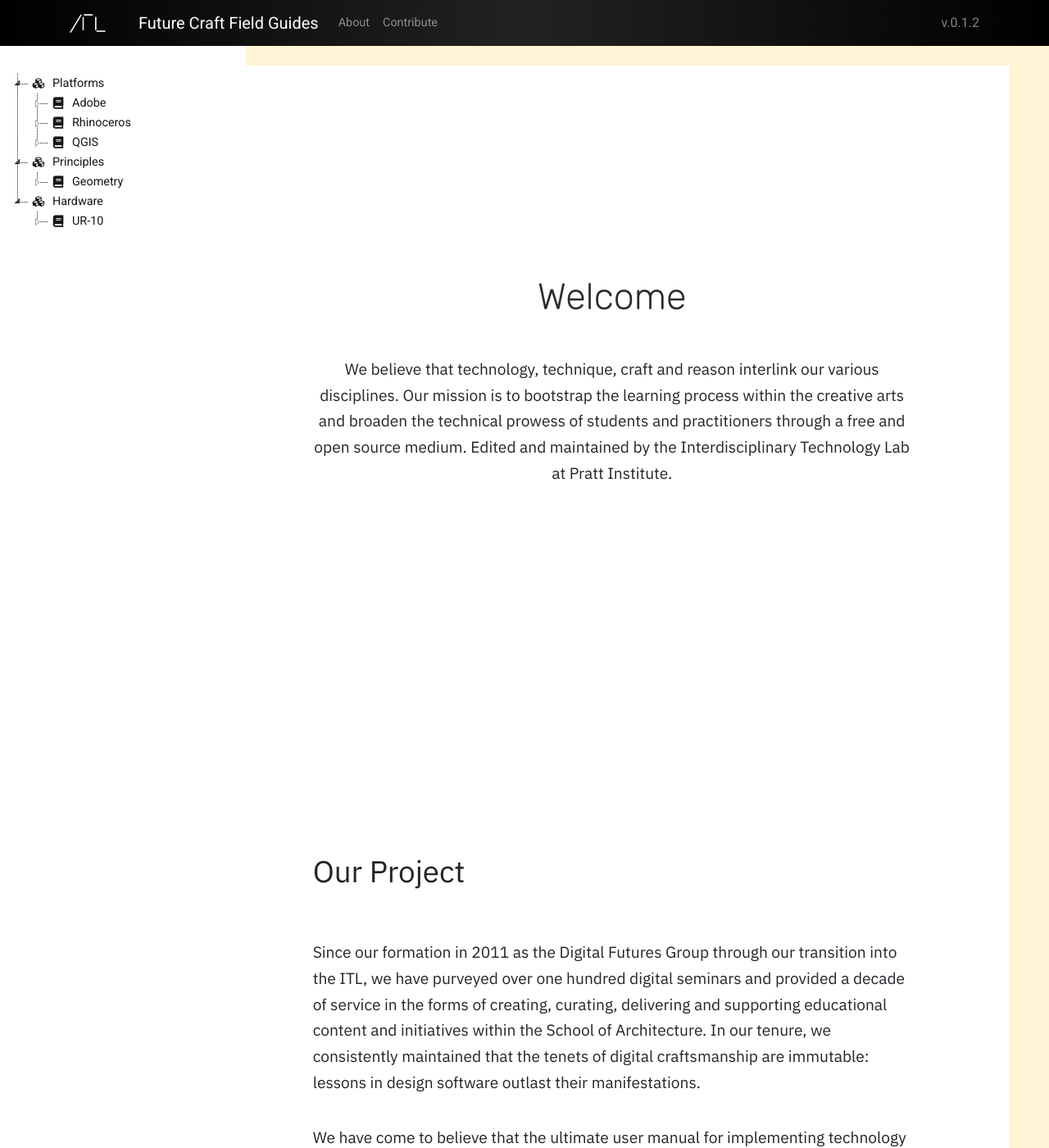
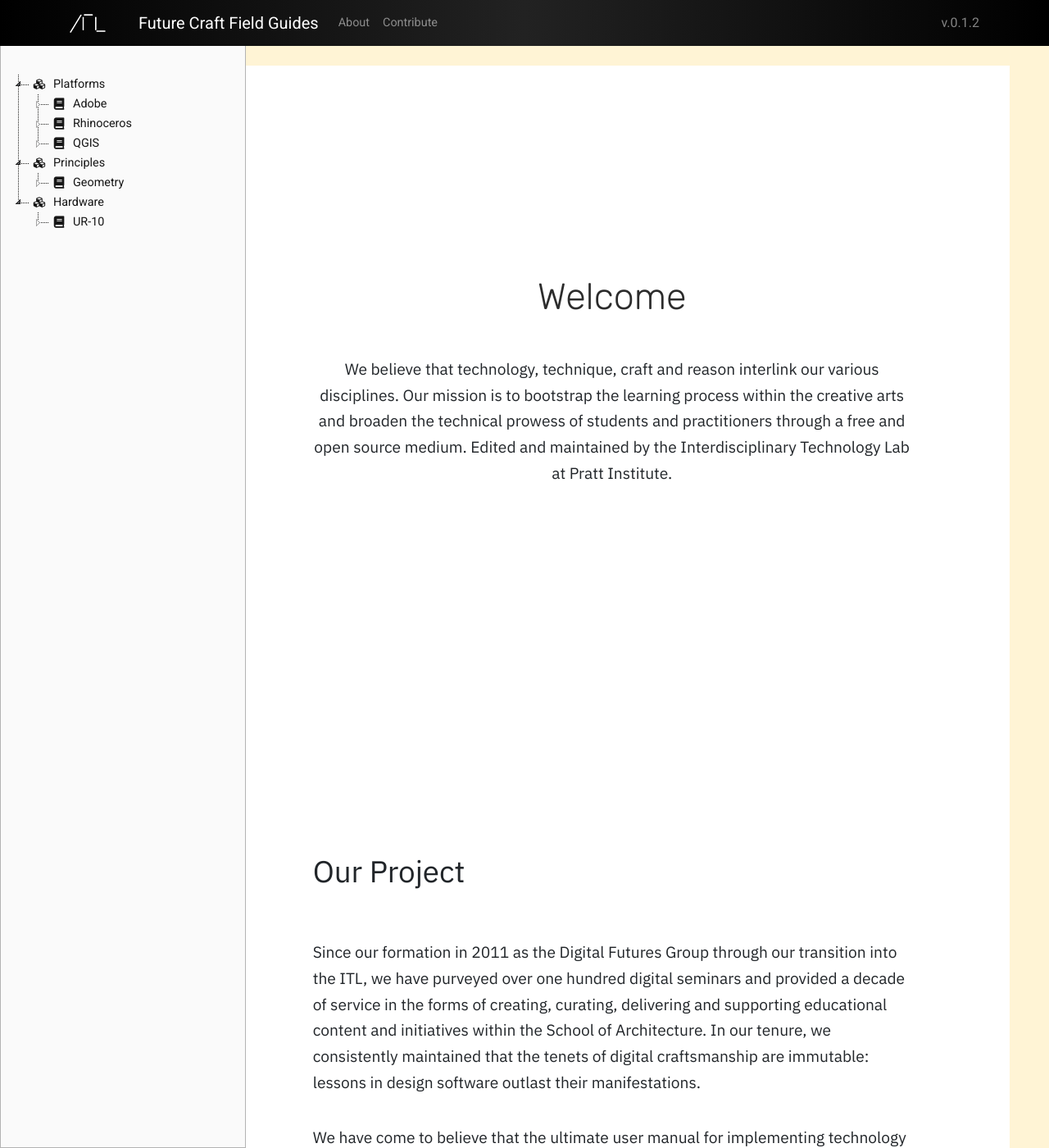
Before and after one commit to lelandjobson/github_pages_tut_01, a Jekyll site: the page built from index.md, in a window 1280 px wide and 1400 px high. Shown: the whole window at 82% size. Built offline with Jekyll 4.4.1, drawn with Linux system fonts in a browser that asks for light colours; nearby versions of some CDN libraries; some web fonts are replaced.

Commit message:
Diferentiate navbar

```diff
--- a/assets/themes/twitter/css/style.css
+++ b/assets/themes/twitter/css/style.css
@@ -316,12 +316,14 @@ pre {
   /* line-height: 20px; */
   left: 0;
   color: rgb(22, 22, 22);
-  background-color: white;
   overflow-x: hidden;
-  /* Disable horizontal scroll */
+  background-color: #fafafa;
+  overflow-x: hidden;
   padding-top: 90px;
   font-family: 'Roboto', monospace;
-  /* box-shadow: 5px 10px #888888; */
+  border: #b3b3b3;
+  border-style: solid;
+  border-width: 1px;
 }
 
 .jstree-container-ul.jstree-children {
```
